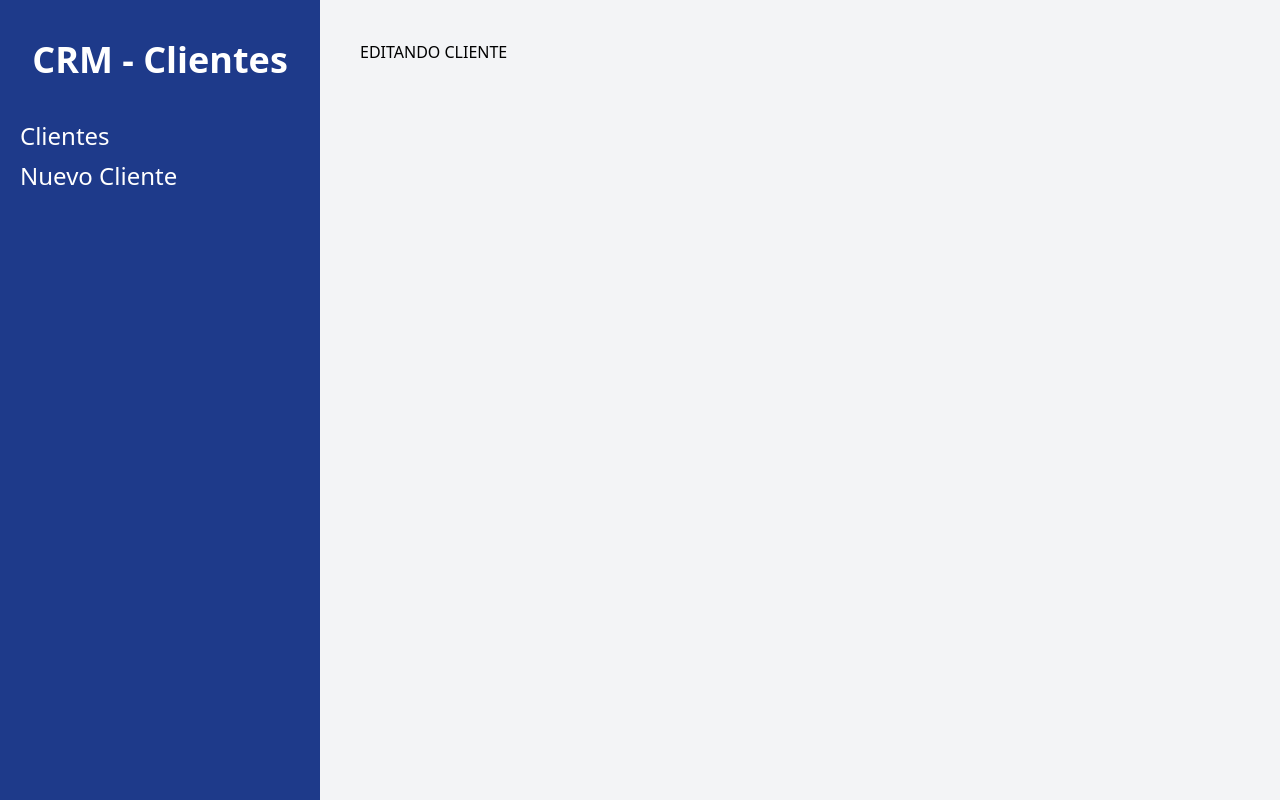
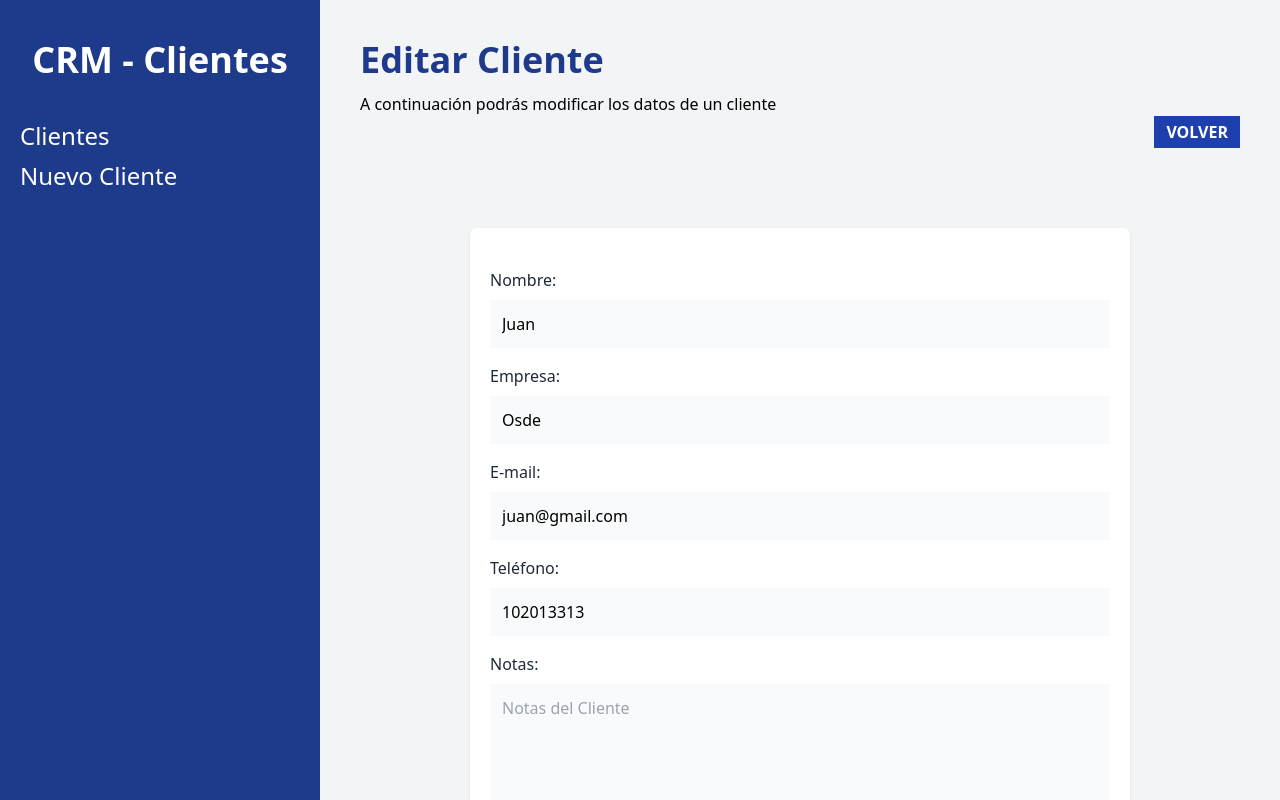
Before and after one commit to agustintrossero/CRM-React-React-Router-DOM, a React (Vite) app: page /clientes/1/editar in a window 1280 px wide. Built offline with nearby package versions, Linux system fonts and the light colour scheme; data requests are answered from the project's data file.

Commit message:
ahora trae la informacion del cliente que queremos editar con el formulario lleno, proximo paso agregarle un action al formulario

```diff
--- a/src/components/Formulario.jsx
+++ b/src/components/Formulario.jsx
@@ -14,6 +14,7 @@ const Formulario = ({cliente}) => {
                     className="mt-2 block w-full p-3 bg-gray-50"
                     placeholder="Nombre del Cliente"
                     name="nombre"
+                    defaultValue={cliente?.nombre}
                 />
             </div>
             <div className="mb-4">
@@ -27,6 +28,7 @@ const Formulario = ({cliente}) => {
                     className="mt-2 block w-full p-3 bg-gray-50"
                     placeholder="Empresa del Cliente"
                     name="empresa"
+                    defaultValue={cliente?.empresa}
                 />
             </div>
 
@@ -41,6 +43,7 @@ const Formulario = ({cliente}) => {
                     className="mt-2 block w-full p-3 bg-gray-50"
                     placeholder="Email del Cliente"
                     name="email"
+                    defaultValue={cliente?.email}
                 />
             </div>
 
@@ -55,6 +58,7 @@ const Formulario = ({cliente}) => {
                     className="mt-2 block w-full p-3 bg-gray-50"
                     placeholder="Teléfono del Cliente"
                     name="telefono"
+                    defaultValue={cliente?.telefono}
                 />
             </div>
 
@@ -70,6 +74,7 @@ const Formulario = ({cliente}) => {
                     className="mt-2 block w-full p-3 bg-gray-50 h-40 align-self"
                     placeholder="Notas del Cliente"
                     name="notas"
+                    defaultValue={cliente?.notas}
                 />
             </div>
         </>
--- a/src/main.jsx
+++ b/src/main.jsx
@@ -24,7 +24,8 @@ const router = createBrowserRouter([
       {
         path: "/clientes/nuevo",
         element: <NuevoCliente/>,
-        action: nuevoClienteAction
+        action: nuevoClienteAction,
+        errorElement: <ErrorPage/>
       },
       {
         path: "/clientes/:clienteId/editar",
--- a/src/pages/EditarCliente.jsx
+++ b/src/pages/EditarCliente.jsx
@@ -1,4 +1,7 @@
+import { Form, useNavigate, useLoaderData } from "react-router-dom";
 import { obtenerCliente } from "../data/clientes";
+import Formulario from "../components/Formulario";
+
 
 export async function loader({params}){
     //console.log(params);
@@ -13,10 +16,39 @@ export async function loader({params}){
 }
 
 const EditarCliente = () => {
+
+    const navigate = useNavigate()
+    const cliente = useLoaderData()
+    //console.log(cliente)
+
   return (
-    <div>
-      EDITANDO CLIENTE
-    </div>
+    <>
+      <h1 className="font-black text-4xl text-blue-900">Editar Cliente</h1>
+      <p className="mt-3">A continuación podrás modificar los datos de un cliente</p>
+      <div className="flex justify-end">
+        <button
+          className="bg-blue-800 text-white px-3 py-1 font-bold uppercase"
+          onClick={()=> navigate("/")}
+        >
+          Volver
+        </button>
+      </div>
+      <div className="bg-white shadow rounded-md md:w-3/4 mx-auto px-5 py-10 mt-20">
+        <Form
+          method='POST'
+          noValidate
+        >
+          <Formulario
+            cliente = {cliente}
+          />
+            <input
+              type="submit"
+              className='mt-5 w-full bg-blue-800 hover:bg-blue-900 p-3 uppercase font-bold text-white text-lg cursor-pointer'
+              value="Registrar Cliente"
+              />
+        </Form>
+      </div>
+    </>
   )
 }
 
--- a/src/pages/NuevoCliente.jsx
+++ b/src/pages/NuevoCliente.jsx
@@ -12,7 +12,7 @@ export async function action ({request}){
    //console.log(datos)
 
     const email = formData.get("email")
-    console.log(email)
+    //console.log(email)
 
     //Validaciones
     const errores = []
@@ -39,7 +39,7 @@ function NuevoCliente() {
   const errores = useActionData()
   const navigate = useNavigate()
 
-  console.log(errores)
+  //console.log(errores)
   return (
     <>
       <h1 className="font-black text-4xl text-blue-900">Nuevo Clientes</h1>
```
